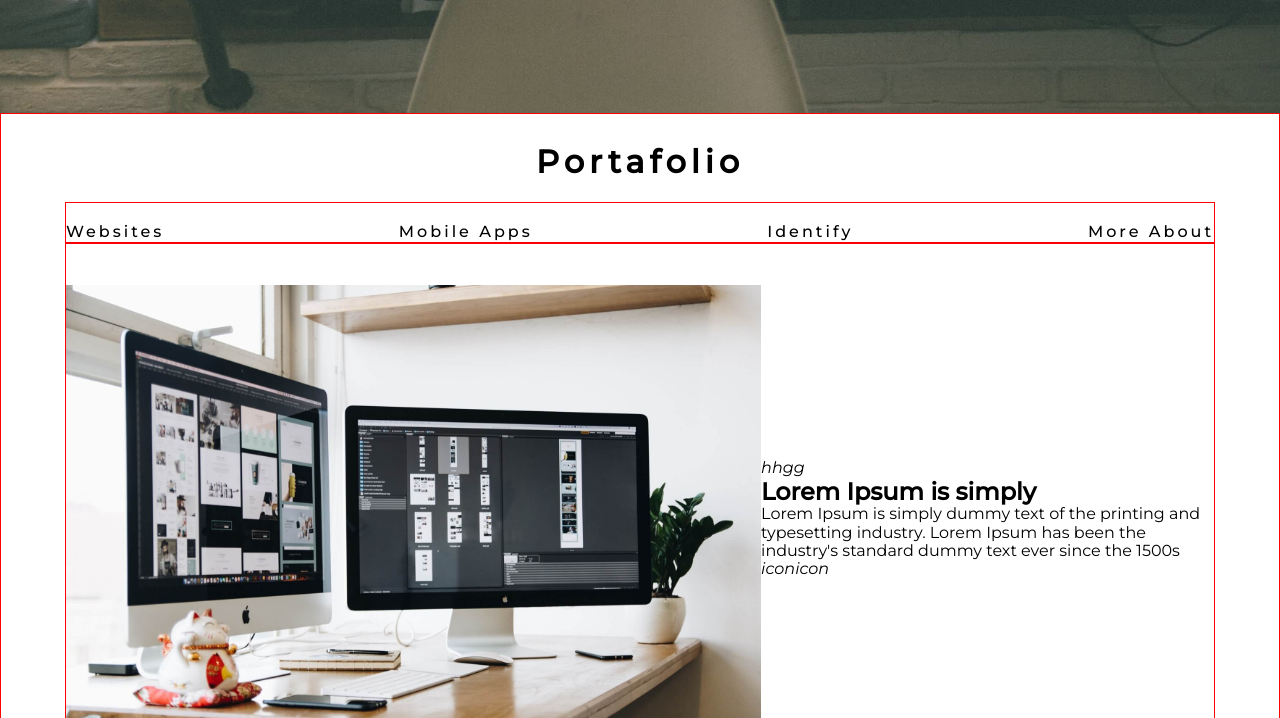
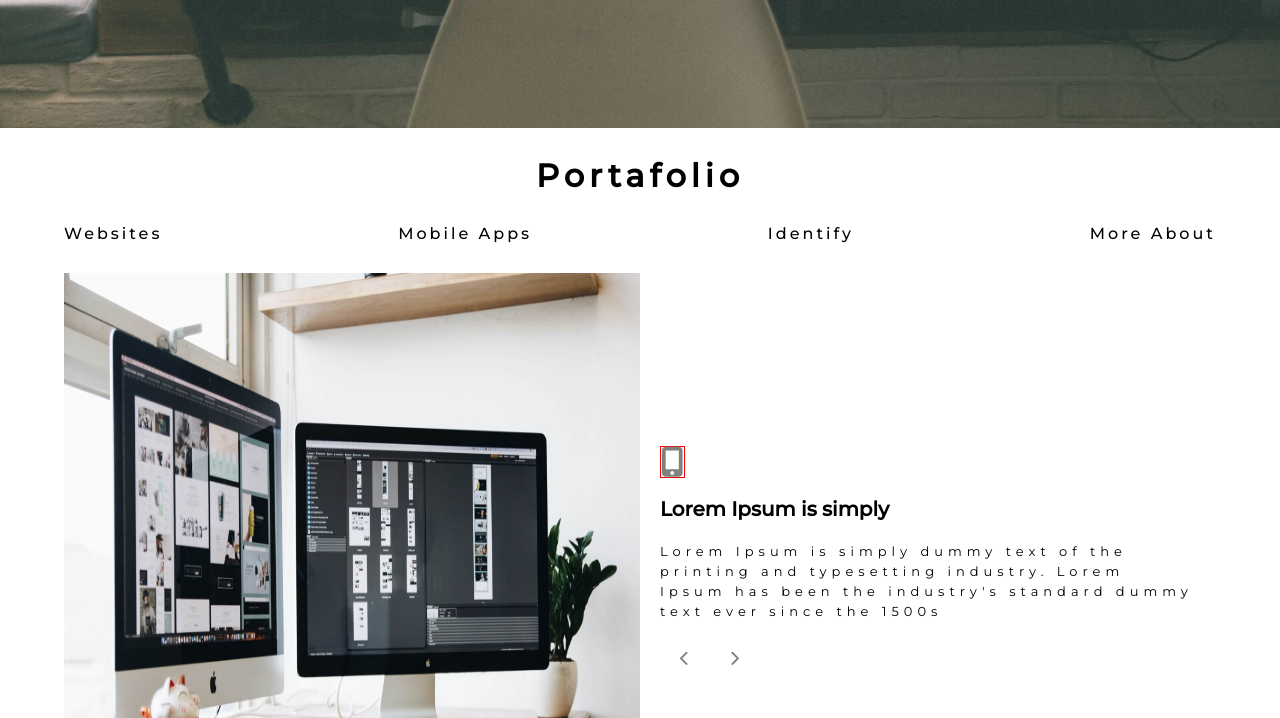
Before and after one commit to LAngel27/LAngel-Design, a plain HTML site: page index.pug in a window 1280 px wide. Shown: the part 2082-2800 px from the top of the page. Drawn offline with nearby package versions, Linux system fonts and the light colour scheme; files that its build step writes are made by us from their sources.

Commit message:
terminando la seccion de briefcase

```diff
--- a/src/components/briefcase.pug
+++ b/src/components/briefcase.pug
@@ -6,10 +6,14 @@ section.briefcase#progress
         li.td Identify
         li.td more about
     div.briefcase-container-two
-        .briefcase-container-two__item: img(src="src/img/main-image.jpg", alt="", srcset="")
-        .briefcase-container-two__item
-            i hhgg
-            h2 Lorem Ipsum is simply
-            p Lorem Ipsum is simply dummy text of the printing and typesetting industry. Lorem Ipsum has been the industry's standard dummy text ever since the 1500s
-            i icon
-            i icon
+        .briefcase-container-two__item: img(class="briefcase-container-two__item__img" src="src/img/main-image.jpg", alt="", srcset="")
+        .briefcase-container-two__item-2
+            div
+                span(class="fas fa-mobile-alt")
+            div
+                h2 Lorem Ipsum is simply
+            div
+                p Lorem Ipsum is simply dummy text of the printing and typesetting industry. Lorem Ipsum has been the industry's standard dummy text ever since the 1500s
+            div
+                i(class="fas fa-chevron-left")
+                i(class="fas fa-chevron-right")
--- a/src/scss/components/_briefcase.scss
+++ b/src/scss/components/_briefcase.scss
@@ -2,7 +2,7 @@
 
 .briefcase{
     height: 90vh;
-    border: $border;
+    border: $border none;
 
     &-title{
         text-align: center;
@@ -11,24 +11,87 @@
     }
 
     &-container{
-        max-width: 90%;
-        margin: 0 auto;
-        border: $border  ;
+        width: 90%;
+        margin: 3rem auto;
+        border: $border none;
         display: flex;
         align-items: center;
         justify-content: space-between;
+        overflow: hidden;
     }
 
     &-container .td{
         font-weight: 500;
         text-transform: capitalize;
         letter-spacing: 0.3rem;
-        padding-top: 2rem;
     }
 
 
-    &-container-two{
-        height: 77%;
-        @extend .briefcase-container
+    .briefcase-container-two{
+        height: 80%;
+        width: 90%;
+        margin: 2rem auto 0 auto;
+        border: $border none;
+        display: flex;
+        align-items: center;
+        justify-content: space-between;
+        overflow: hidden;
+
+    }
+
+    &-container-two__item{
+        height: 100%;
+        border: $border none;
+        width: 50%;
+    }
+
+
+    &-container-two__item__img{
+        height: 100%;
+        border: $border none;
+    }
+
+    &-container-two__item-2{
+        width: 50%;
+        border: $border none;
+        padding: 0 2rem;
+        display: flex;
+        flex-direction: column;
+        justify-content: center;
+        height: 100%;
+    }
+
+
+    &-container-two__item-2 div{
+        border: $border none;
+        margin: 1rem 0;
+
+    }
+
+    &-container-two__item-2 div i{
+        border: $border none;
+        margin: 1rem 2rem;
+        font-size: 1.5rem;
+        color: gray;
+
+    }
+
+    &-container-two__item-2 div span{
+        border: $border ;
+        font-size: 3rem;
+        color: gray;
+
+    }
+
+    &-container-two__item-2 h2{
+        border: $border none;
+        font-size: 2rem;
+    }
+
+    &-container-two__item-2 p{
+        border: $border none;
+        font-size: 1.3rem;
+        letter-spacing: 0.5rem;
+        line-height: 2rem;
     }
 }
--- a/src/scss/components/_design.scss
+++ b/src/scss/components/_design.scss
@@ -59,8 +59,7 @@
 
     .design-container__user{
         border: $border none;
-        padding: 4rem 5rem;
-        width: 60rem;
+        width: 50rem;
         flex-grow: 1;
 
     }
@@ -113,14 +112,14 @@
 
     .design-container__user__links {
         border: $border none;
-        width: 50%;
-        margin-top: 3rem;
+        width: 35%;
+        margin-top: 2rem;
     }
 
 
     .design-container__user__links a i{
-        font-size: 2.8rem;
-        margin: 0 1.5rem;
+        font-size: 2.5rem;
+        margin: 0 1rem;
         color: $white;
         border: 1px solid $white;
         border-radius: 55px;
--- a/src/scss/components/_service.scss
+++ b/src/scss/components/_service.scss
@@ -4,6 +4,7 @@
     width: 100%;
     border: $border none;
     height: 80vh;
+    margin-bottom: 4rem;
 
     &__title{
         text-align: center;
@@ -16,24 +17,27 @@
 
     &-container{
         width: 90%;
-        margin: 0 auto;
+        margin: 2rem auto;
+        height: 40%;
         @include display-flex(space-between)
+
     }
 
     .service-content{
-        max-width: 27%;
-        border: $border none;
-        margin-top: 2rem;
+        width: 27%;
+        border: $border none ;
+        overflow: hidden;
         height: 18rem;
+
     }
 
     &-content__description{
         font-family: $Montserrat;
         font-size: 1.2rem;
         letter-spacing: 0.5rem;
-        font-weight: 500;
+        font-weight: 600;
         text-align: center;
-        line-height: 2.1rem;
+        line-height: 2rem;
         color: #2e2d2d;
     }
 
@@ -41,8 +45,8 @@
         border: $border none;
         display: block;
         width: 100%;
-        font-size: 3.5rem;
-        margin-bottom: 2.5rem;
+        font-size: 3rem;
+        margin-bottom: 2rem;
         text-align: center;
         color: #6B7796;
     }
@@ -50,8 +54,9 @@
     &-content__title{
         text-align: center;
         font-family: $Montserrat;
-        margin-bottom: 2rem;
-        font-weight: 600;
+        margin-bottom: 1.5rem;
+        font-weight: 700;
         letter-spacing: 0.5rem;
+        font-size: 1.4rem;
     }
 }
```
Also changed, not shown: index.html, src/css/style.css.
